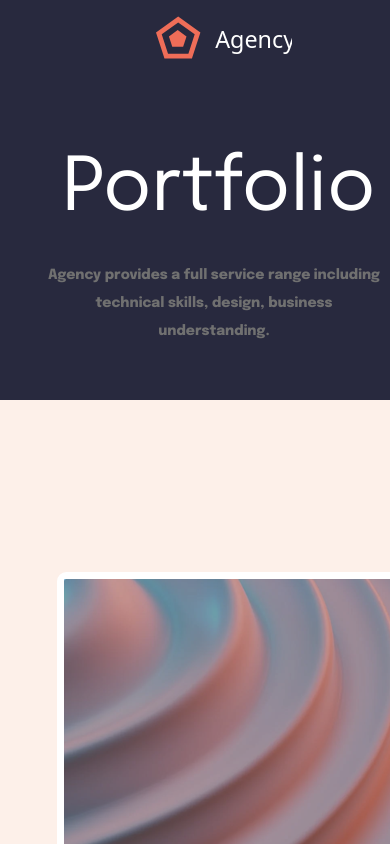
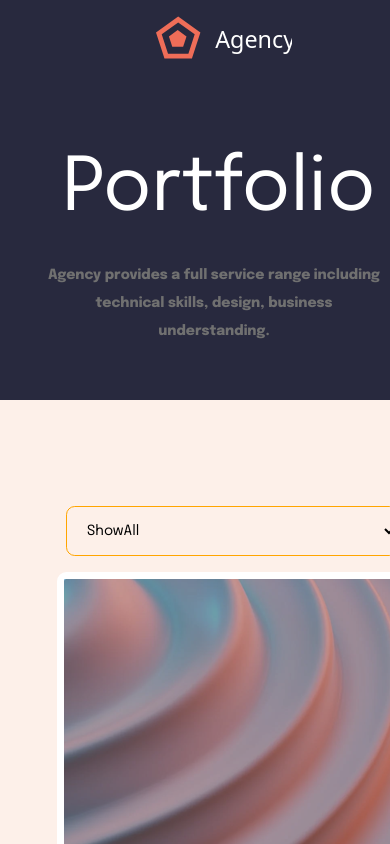
Before and after one commit to EalsyCoD/Portfolio, a React (Create React App) app: page / in a window 390 px wide. Shown: the top 844 px of the page. Built offline with nearby package versions, Linux system fonts and the light colour scheme; data requests are answered from the project's data file.

Commit message:
added filter

```diff
--- a/src/App.tsx
+++ b/src/App.tsx
@@ -8,9 +8,7 @@ const App = (): JSX.Element => {
   const dispatch = useDispatch()
 
   React.useEffect(() => {
-    setTimeout(() => {
-      dispatch(setCards())
-    }, 0)
+    dispatch(setCards())
   }, [dispatch])
   return (
     <React.Fragment>
--- a/src/components/CardsList/CardsList.module.scss
+++ b/src/components/CardsList/CardsList.module.scss
@@ -73,6 +73,7 @@
 .filter {
     color: #391400;
     padding: 10px 19px 8px 16px;
+    cursor: pointer;
 }
 
 .border {
@@ -81,4 +82,5 @@
     border: 1px solid #fff;
     height: 38px;
     border-radius: 19px;
+    background-color: #fff;
 }
--- a/src/components/CardsList/index.tsx
+++ b/src/components/CardsList/index.tsx
@@ -3,15 +3,25 @@ import { useSelector } from 'react-redux'
 import { RootState } from 'src/types'
 import { Item } from './item'
 import styles from './CardsList.module.scss'
+import Filter from '../Filter'
 
 
 
 const CardsList = (): JSX.Element => {
-    const cards = useSelector((state: RootState) => state.card)
+    const cards = useSelector((state: RootState) => {
+        const cards = state.card
+        const isFilter = state.filter.filter
+        if (isFilter === "ShowAll") {
+            return cards
+        } else {
+            return cards.filter((el) => el.filter === isFilter)
+        }
+    })
     return (
         <React.Fragment>
             {cards.length > 0 ? (
                 <div className={styles.container}>
+                    <Filter />
                     {cards.map((item) => (
                         <Item key={item.name} data={item} />
                     ))}
--- a/src/components/CardsList/item.tsx
+++ b/src/components/CardsList/item.tsx
@@ -1,5 +1,8 @@
 import React from 'react'
-import { ICards } from '../../types'
+import { useDispatch, useSelector } from 'react-redux'
+import { setFilterMobile } from 'src/ducks/actions/FilterAction'
+import { ICards, RootState } from '../../types'
+import Filter from '../Filter'
 import styles from './CardsList.module.scss'
 
 interface Props {
@@ -7,16 +10,20 @@ interface Props {
 }
 
 const Item: React.FC<Props> = ({ data }) => {
+    const dispatch = useDispatch()
+    const isFilter = useSelector((state: RootState) => state.filter.filter)
     return (
+        <React.Fragment>
             <div className={styles.itemcontainer}>
                 <img className={styles.img} src={data.icon.url} alt="img"></img>
                 <div className={styles.block}>
                     <p className={styles.name}>{data.name}</p>
                 </div>
                 <div className={styles.border}>
-                <p className={styles.filter}>{data.filter}</p>
+                    <option defaultValue={isFilter} onClick={(e: any) => dispatch(setFilterMobile(e.target.value))} className={styles.filter}>{data.filter}</option>
                 </div>
             </div >
+        </React.Fragment>
     )
 }
 
--- /dev/null
+++ b/src/components/Filter/Filter.module.scss
@@ -0,0 +1,92 @@
+.container {
+    width: 563px;
+    height: 21px;
+    position: absolute;
+    margin: -5% 29%;
+
+    @media(max-width: 1386px) {
+        margin: -5% 23%;
+    }
+
+    @media(max-width: 1250px) {
+        margin: -5% 20%;
+    }
+
+    @media(max-width: 1040px) {
+        margin: -5% 15%;
+    }
+
+    @media(max-width: 768px) {
+        margin: -5% 8%;
+    }
+
+    @media(max-width: 700px) {
+        margin: -5% 0%;
+    }
+
+    @media(max-width: 603px) {
+        margin: -5% -20%;
+    }
+
+    @media(max-width: 425px) {
+        margin: -5% -65%;
+    }
+}
+
+.filter {
+    display: flex;
+
+    @media(max-width: 1024px) {
+        display: none;
+    }
+}
+
+.mobileFilter {
+    display: none;
+
+    @media(max-width: 1024px) {
+        display: block;
+        margin: -5% 0 0 5%;
+    }
+
+    @media(max-width: 1024px) {
+        display: block;
+        margin: -5% 0 0 5%;
+    }
+
+    @media(max-width: 775px) {
+        display: block;
+    }
+
+    @media(max-width: 700px) {
+        display: block;
+    }
+}
+
+.MobileSelect {
+    width: 62%;
+    height: 50px;
+    padding-left: 16px;
+    border: 1px solid orange;
+    border-radius: 0.625em;
+    cursor: pointer;
+
+    @media(max-width: 603px) {
+        margin: -5% 0 0 20%;
+    }
+
+    @media(max-width: 425px) {
+        margin: -5% 0 0 30%;
+    }
+}
+
+.filt {
+    cursor: pointer;
+    font-size: 16px;
+    font-weight: 400;
+    margin-right: 50px;
+
+    &:active {
+        color: green;
+    }
+}
--- /dev/null
+++ b/src/components/Filter/index.tsx
@@ -0,0 +1,38 @@
+import React from "react"
+import { useDispatch, useSelector } from "react-redux"
+import { setFilterMobile } from "src/ducks/actions/FilterAction"
+import { RootState } from "src/types"
+import styles from './Filter.module.scss'
+
+
+const Filter = () => {
+    const FilterState = [
+        'ShowAll',
+        'Design',
+        'Branding',
+        'Illustration',
+        'Motion'
+    ]
+    const [filter, setFilter] = React.useState('ShowAll')
+    const dispatch = useDispatch()
+    const isFilter = useSelector((state: RootState) => state.filter.filter)
+    return (
+        <div className={styles.container}>
+            <div defaultValue={isFilter} onClick={(e: any) => dispatch(setFilterMobile(e.target.value))} className={styles.filter}>
+                {FilterState.map((item, i) => (
+                    <option key={i} className={styles.filt}>{item}</option>
+                ))}
+            </div>
+            <div className={styles.mobileFilter}>
+                <select defaultValue={isFilter} onClick={(e: any) => dispatch(setFilterMobile(e.target.value))} className={styles.MobileSelect}>
+                    {FilterState.map((item, i) => (
+                        <option key={i} className={styles.Mobileoption}>{item}</option>
+                    ))}
+                </select>
+            </div>
+        </div>
+    )
+}
+
+
+export default Filter;
--- /dev/null
+++ b/src/ducks/actions/FilterAction.ts
@@ -0,0 +1,29 @@
+import { ThunkAction } from 'redux-thunk'
+
+import { DispatchFilterType, RootState } from '../../types'
+import { ECardsActionType, TCardsActions } from '../models/CardsActions'
+
+const setFilterMobile = (
+    filter: string
+): ThunkAction<void, RootState, unknown, TCardsActions> => {
+    return async (dispatch: DispatchFilterType) => {
+        dispatch({
+            type: ECardsActionType.FILTER_SET_MOBILE,
+            payload: {
+                filter,
+            },
+        })
+    }
+}
+const clearFilter = (): ThunkAction<void, RootState, unknown, TCardsActions> => {
+    return async (dispatch: DispatchFilterType) => {
+        dispatch({
+            type: ECardsActionType.FILTER_CLEAR,
+            payload: {
+                filter: 'ShowAll',
+            },
+        })
+    }
+}
+
+export { clearFilter, setFilterMobile }
--- a/src/ducks/models/CardsActions.ts
+++ b/src/ducks/models/CardsActions.ts
@@ -1,15 +1,25 @@
-import { CardsState } from "../../types"
+import { CardsState, FilterState } from "../../types"
 
 export enum ECardsActionType {
     GET_CARDS_INFO = 'GET-CARDS-INFO',
+    FILTER_SET = 'FILTER-SET',
+    FILTER_CLEAR = 'CLEAR-FILTER',
+    FILTER_SET_MOBILE = 'FILTER-SET-MOBILE'
 }
 
 
 export type TCardsActions =
     | ICardsAction
+    | IFilterAction
 
 
 export interface ICardsAction {
     type: ECardsActionType.GET_CARDS_INFO
     payload: CardsState
 }
+
+
+export interface IFilterAction {
+    type: ECardsActionType
+    payload: FilterState
+}
--- /dev/null
+++ b/src/ducks/reducers/FilterReducer.ts
@@ -0,0 +1,24 @@
+import { FilterState } from '../../types'
+import { ECardsActionType, IFilterAction } from '../models/CardsActions'
+
+const initialState: FilterState = {
+    filter: 'ShowAll',
+}
+
+const FilterReducer = (
+    state: FilterState = initialState,
+    action: IFilterAction
+): FilterState => {
+    switch (action.type) {
+        case ECardsActionType.FILTER_SET:
+        case ECardsActionType.FILTER_SET_MOBILE:
+        case ECardsActionType.FILTER_CLEAR:
+            return {
+                filter: action.payload.filter
+            }
+        default:
+            return state
+    }
+}
+
+export default FilterReducer
--- a/src/ducks/store.ts
+++ b/src/ducks/store.ts
@@ -4,10 +4,12 @@ import { composeWithDevTools } from 'redux-devtools-extension'
 import { RootState } from '../types'
 
 import CardsReducer from './reducers/CardsReducer'
+import FilterReducer from './reducers/FilterReducer'
 
 
 const reducer = combineReducers<RootState>({
-    card: CardsReducer
+    card: CardsReducer,
+    filter: FilterReducer
 })
 
 const store = createStore(reducer, composeWithDevTools(applyMiddleware(thunk)))
```
Also changed, not shown: src/types.ts (+10 -0 lines). Lines whose indentation alone changed are shown as unchanged.
